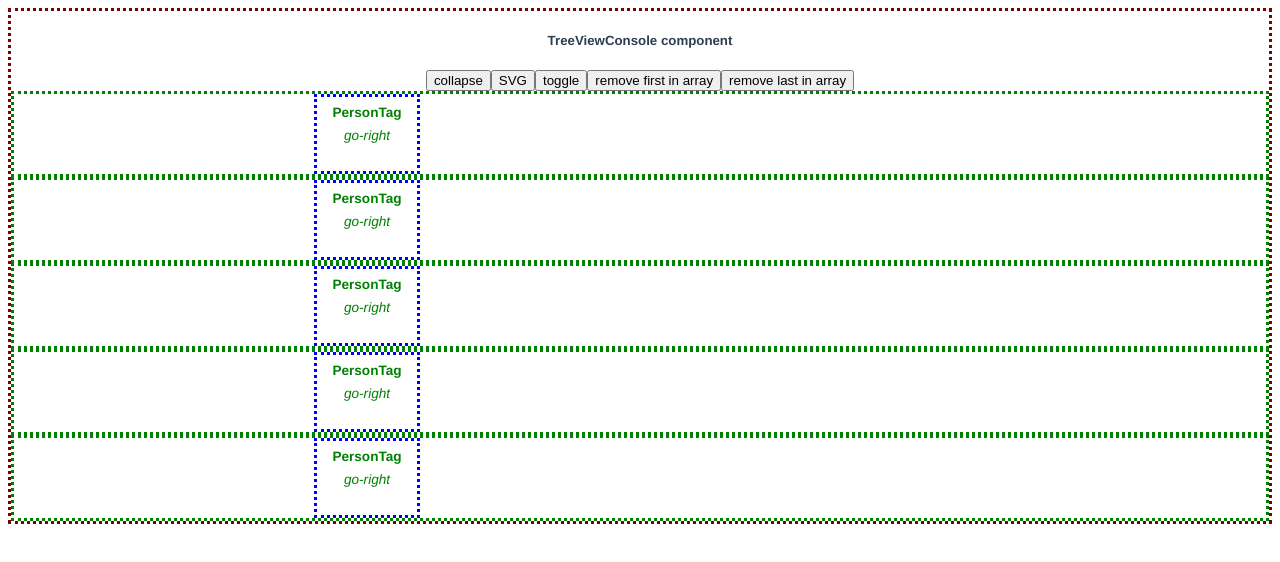
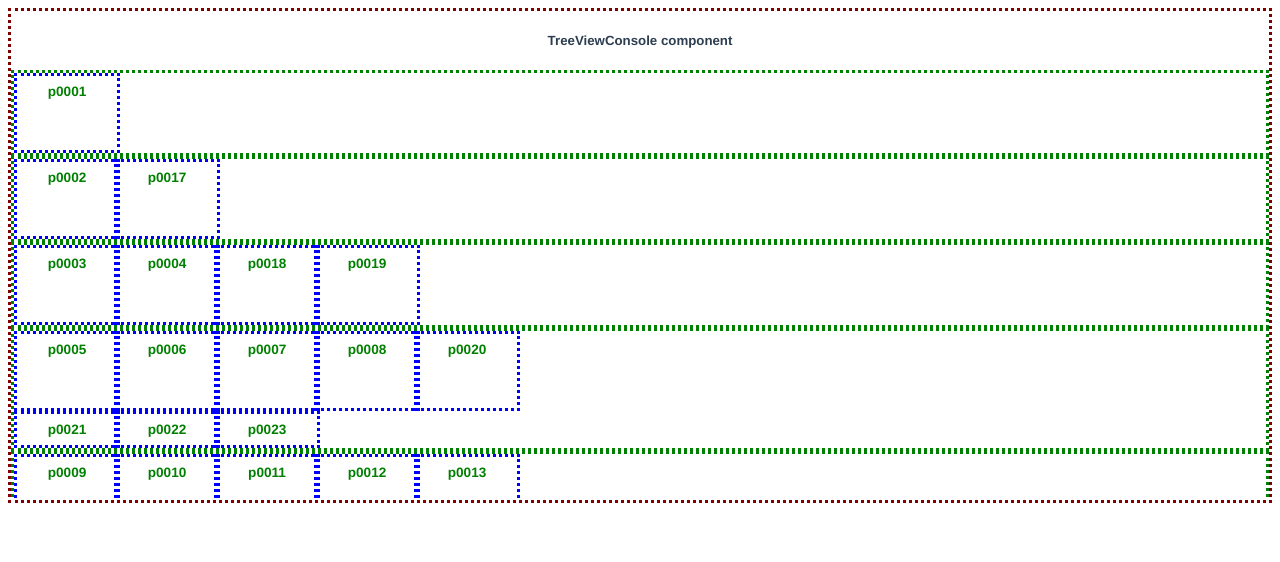
Before and after one commit to jrschmidt/familia-22, a Vue app: page / in a window 1280 px wide. Shown: the top 562 px of the page. Built offline with nearby package versions, Linux system fonts and the light colour scheme.

Commit message:
generate TreeDisplayRow and PersonTag components from computed tree display data

```diff
--- a/src/components/PersonTag.vue
+++ b/src/components/PersonTag.vue
@@ -1,19 +1,13 @@
 <template>
-  <div class="person-tag" :class="rightLeft" id="pt-x">
-    <p><strong>PersonTag {{ tag }}</strong></p>
-    <p><em>{{ rightLeft }}</em></p>
+  <div class="person-tag" id="id">
+    <p><strong>{{ id }}</strong></p>
   </div>
 </template>
 
 <script setup>
-import { inject } from 'vue'
-
 const props = defineProps({
-  id: String,
-  tag: String
+  id: String
 })
-
-const rightLeft = inject('rightLeft')
 </script>
 
 <style lang="css">
--- a/src/components/TreeDisplayRow.vue
+++ b/src/components/TreeDisplayRow.vue
@@ -1,25 +1,20 @@
 <template>
-  <!-- <div class="tree-display-row" :class="rowClass[key]"> -->
-  <!-- <div class="tree-display-row" :class="rowClass[id]"> -->
   <div class="tree-display-row">
-    <span>{{ tag }}</span>
-    <span>{{ id }}</span>
-    <PersonTag/>
+    <PersonTag
+      v-for="(person, index) in people"
+      v-bind:key="person"
+      v-bind:id="person"
+    />
   </div>
 </template>
 
 <script setup>
 import PersonTag from './PersonTag.vue'
 
-import { inject } from 'vue'
-
 const props = defineProps({
-  tag:String,
-  id: String
+  id: String,
+  people: Array
 })
-
-const collapse = inject('collapse')
-
 </script>
 
 <style lang="css">
--- a/src/components/TreeViewConsole.vue
+++ b/src/components/TreeViewConsole.vue
@@ -1,11 +1,6 @@
 <template>
   <div class="tree-view-console">
     <h5>TreeViewConsole component</h5>
-    <button v-on:click="toggleCollapse()">collapse</button>
-    <button v-on:click="toggleSvg()">SVG</button>
-    <button v-on:click="toggleRightLeft()">toggle</button>
-    <button v-on:click="removeFromTop()">remove first in array</button>
-    <button v-on:click="removeFromBottom()">remove last in array</button>
     <TreeViewDisplay/>
   </div>
 </template>
@@ -16,126 +11,8 @@ import TreeViewDisplay from './TreeViewDisplay.vue'
 import { ref, provide } from 'vue'
 
 import { treeData } from '../tree-data.js'
-console.log(treeData)
-
-const rightLeft = ref('go-right')
-const svgSize = ref('span-4')
-const collapse = ref('')
-
-const originalTreeData = [
-  {
-    id: 'gen-06',
-    generation: 6,
-    tag: 'AA AAA'
-  },
-
-  {
-    id: 'gen-05',
-    generation: 5,
-    tag: 'BB BBB'
-  },
-
-  {
-    id: 'gen-04',
-    generation: 4,
-    tag: 'CC CCC'
-  },
-
-  {
-    id: 'gen-03',
-    generation: 3,
-    tag: 'DD DDD'
-  },
-
-  {
-    id: 'gen-02',
-    generation: 2,
-    tag: 'EE EEE'
-  },
-
-  {
-    id: 'gen-01',
-    generation: 1,
-    tag: 'FF FFF'
-  },
-
-  {
-    id: 'gen-00',
-    generation: 0,
-    tag: 'GG GGG'
-  }
-]
-
-// const treeData = ref(originalTreeData)
-
-const rowViewData = ref({
-  row4: {
-    level: 4 ,
-    generation: 6,
-    componentId: 'gen-6',
-    status: 'normal'
-  },
-
-  row3: {
-    level: 3,
-    generation: 5,
-    componentId: 'gen-5',
-    status: 'normal'
-  },
-
-  row2: {
-    level: 2,
-    generation: 4,
-    componentId: 'gen-4',
-    status: 'normal'
-  },
-
-  row1: {
-    level: 1,
-    generation: 3,
-    componentId: 'gen-3',
-    status: 'normal'
-  },
-
-  row0: {
-    level: 0,
-    generation: 2,
-    componentId: 'gen-2',
-    status: 'normal'
-  }
-
-})
-
-provide('rightLeft', rightLeft)
-provide('svgSize', svgSize)
-provide('collapse', collapse)
 
 provide ('treeData', treeData)
-
-// Test shifting component horizontally to another grid location.
-const toggleRightLeft = () => {
-  rightLeft.value = rightLeft.value === 'go-right' ? 'go-left' : 'go-right'
-}
-
-// Test shrinking/expanding the SVG horizontally.
-const toggleSvg = () => {
-  svgSize.value = svgSize.value === 'span-4' ? 'span-2' : 'span-4'
-}
-
-// Test collapsing TreeViewRow components vertically.
-const toggleCollapse = () => {
-  collapse.value = collapse.value === 'collapse' ? '' : 'collapse'
-}
-
-// Test removing the topmost TreeViewRow component.
-const removeFromTop = () => {
-  treeData.value.shift()
-}
-
-// Test removing the bottommost TreeViewRow component.
-const removeFromBottom = () => {
-  treeData.value.pop()
-}
 </script>
 
 <style lang="css">
--- a/src/components/TreeViewDisplay.vue
+++ b/src/components/TreeViewDisplay.vue
@@ -1,10 +1,11 @@
 <template>
   <div class="tree-view-display">
       <TreeDisplayRow
-      v-for="row in treeData"
-      v-bind:key="row.id"
-      v-bind:id="row.id"
-      v-bind:tag="row.tag"/>
+        v-for="(row, index) in displayData.rows"
+        v-bind:key="rowNames[index]"
+        v-bind:id="rowNames[index]"
+        :people="displayData.rows[index].people"
+      />
   </div>
 </template>
 
@@ -12,9 +13,16 @@
 import TreeDisplayRow from './TreeDisplayRow.vue'
 import TreeViewSvgRow from './TreeViewSvgRow.vue'
 
-import { inject } from 'vue'
+import { treeDisplayInit } from '../display-data-functions.js'
+
+import { inject, provide, ref } from 'vue'
 
 const treeData = inject('treeData')
+let displayData = treeDisplayInit(treeData, treeData.rootPerson, 5)
+provide('displayData', displayData)
+
+const rowNames = ref( ['row0' ,'row1' ,'row2' ,'row3' ,'row4'] )
+
 </script>
 
 <style lang="css">
--- a/src/tree-data.js
+++ b/src/tree-data.js
@@ -1,6 +1,8 @@
 // A sample set of family tree data with 5 generations and no gaps.
 
 export const treeData = {
+  rootPerson: 'p0001',
+
   p0001:
     {
       firstname: 'Aaron',
```
